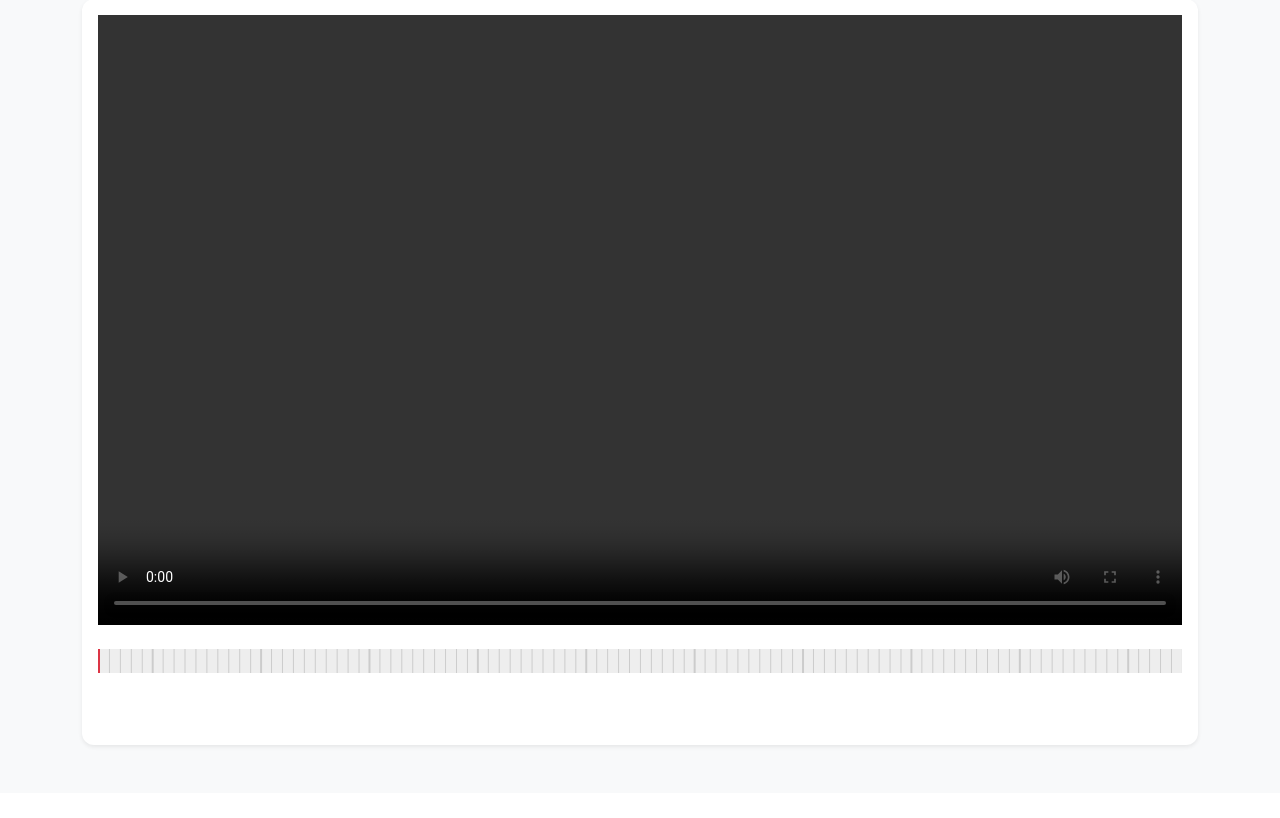
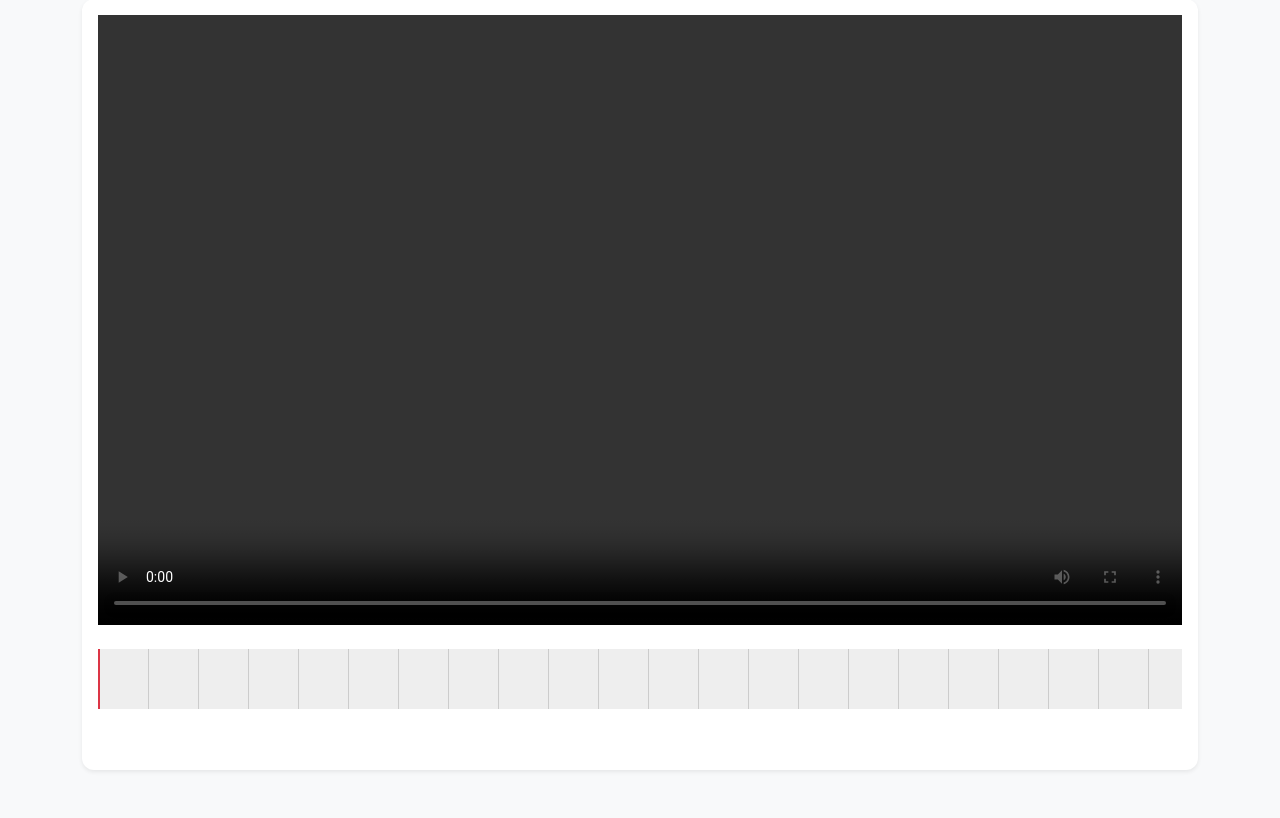
Before and after one commit to KU-AILAB/CCTV_Timeline, a Flask app: page / in a window 1280 px wide. Shown: the part 344-1162 px from the top of the page. Before the commit the page ends 1092 px from the top, so only its background shows below. Run offline with Flask 3, Linux system fonts and the light colour scheme.

Commit message:
0527 15:30

```diff
--- a/app.py
+++ b/app.py
@@ -40,7 +40,7 @@ os.makedirs(FRAME_FOLDER,  exist_ok=True)
 os.makedirs(DETECT_FOLDER, exist_ok=True)
 
 # ── YOLO 모델 로드 ───────────────────────────────────────────
-model = YOLO('/home/mini/CCTV_Timeline_v2/all_yolo11x_imgsz640_orgin.pt')
+model = YOLO('/home/mini/CCTV_Timeline_v2/waterdeer.pt')
 
 # ── DB 및 로그인 ────────────────────────────────────────────
 app.config['SQLALCHEMY_DATABASE_URI'] = (
--- a/static/css/style.css
+++ b/static/css/style.css
@@ -85,50 +85,102 @@ body {
 ------------------------------
 */
 /* 배경보다 뒤에 그려지지 않도록 순서 보장 */
-/* 타임라인 래퍼 아래에 버튼 공간 확보 */
-#timelineWrapper {
-  position: relative;
-  padding-bottom: 24px;    /* 버튼 높이(24px) + 여유 */
+
+/* style.css */
+
+/* 1) 가로 스크롤 컨테이너 */
+.timeline-scroller {
+  overflow-x: auto;     /* 가로 스크롤 */
+  width: 100%;          /* 컨테이너 너비 */
 }
 
-/* 버튼 위치 컨테이너(.position-relative) 기준으로 absolute 배치 */
-.clip-btn {
+/* 2) 타임라인 래퍼 */
+.timeline-wrapper {
+  position: relative;
+  height: 60px;         /* 선·점 표시 높이 */
+  width: auto;          /* JS에서 설정 */
+}
+
+/* 3) 배경 격자 */
+.timeline-bg {
   position: absolute;
-  top: 0;                             /* 컨테이너 상단 */
-  transform: translateX(-50%);
-  width: 10px; height: 10px;
-  border: none;
-  background-color: #ac0010;
-  color: #fff;
-  border-radius: 50%;
-  line-height: 24px;
-  text-align: center;
-  cursor: pointer;
+  top: 0; left: 0;
+  width: 100%;          /* 부모 너비(=전체 타임라인 길이) */
+  height: 100%;
+  background-color: #eee;
+  background-image:
+    repeating-linear-gradient(
+      to right,
+      #ccc 0, #ccc 1px,
+      transparent 1px, transparent 50px
+    );
+  background-size: 50px 100%; /* 10초당 50px */
+  z-index: 0;
+}
+
+/* 4) 점·라인 표시 */
+.timeline-dots {
+  position: absolute;
+  top: 0; left: 0;
+  width: 100%;          /* JS에서 설정한 너비 상속 */
+  height: 100%;
+  pointer-events: none;
+  z-index: 1;
+}
+
+/* 5) 진행 바 */
+.timeline-progress {
+  position: absolute;
+  top: 0; left: 0;
+  width: 2px;
+  height: 100%;
+  background: #dc3545;
+  z-index: 2;
+}
+
+/* 6) 클립 버튼 컨트롤 */
+.timeline-controls {
+  position: relative;
+  height: 40px;         /* 버튼 표시 높이 */
+  width: auto;          /* JS에서 설정 (타임라인과 동일) */
+  margin-top: 5px;      /* 타임라인과 간격 */
   z-index: 3;
 }
 
-
-/* 구간 연결 실선 */
+/* 7) 요소 크기 조정 */
 .segment-line {
   position: absolute;
   top: 50%;
   transform: translateY(-50%);
-  height: 2px;                /* 선 두께 */
-  background-color: #4caf50;   /* 선 색상 */
-  z-index: 1;
+  height: 6px;          /* 선 두께 확대 */
+  background-color: #4caf50;
 }
 
-/* 시작·끝 점(dot) */
 .segment-dot {
   position: absolute;
-  width: 12px; height: 12px;
+  top: 50%;
+  transform: translate(-50%, -50%);
+  width: 16px;          /* 점 크기 확대 */
+  height: 16px;
   border: 2px solid #4caf50;
   border-radius: 50%;
   background: #fff;
+}
+
+.clip-btn {
+  position: absolute;
   top: 50%;
   transform: translate(-50%, -50%);
-  z-index: 2;
+  width: 16px;          /* 버튼 크기 확대 */
+  height: 16px;
+  background-color: #ac0010;
+  border: none;
+  border-radius: 50%;
+  cursor: pointer;
 }
+
+
+
 
 
 /* ------------------------------
--- a/static/js/app.js
+++ b/static/js/app.js
@@ -8,7 +8,7 @@ function hms2sec(hms) {
   return h * 3600 + m * 60 + s;
 }
 
-/** .sec/.avi → .mp4 매핑 (수정: fn이 undefined/null일 때 빈 문자열 반환) */
+/** .sec/.avi → .mp4 매핑 */
 function getPlayableFilename(fn) {
   if (!fn) return '';
   const ext = fn.split('.').pop().toLowerCase();
@@ -39,6 +39,7 @@ window.addEventListener('DOMContentLoaded', () => {
   }
 
   loadServerVideos();
+
   // 재생 위치 표시
   if (videoPlayer) {
     videoPlayer.addEventListener('timeupdate', () => {
@@ -76,16 +77,13 @@ if ('serviceWorker' in navigator) {
   }
 });
 
-// 진행 바 업데이트
+// 업로드 진행 바 업데이트
 function updateProgressBar(pct) {
   const bar = document.getElementById('uploadProgress');
-if (bar) {
-  bar.style.width = `${pct}%`;
-}
+  if (bar) bar.style.width = `${pct}%`;
 }
 
 /** 서버 영상 목록 로드 */
-// loadServerVideos 함수 수정 (tr → td 구조 복원)
 async function loadServerVideos() {
   const res    = await fetch('/api/videos', { credentials: 'same-origin' });
   const videos = await res.json();
@@ -96,20 +94,16 @@ async function loadServerVideos() {
   videos.forEach(v => {
     if (!seen.has(v.filename)) {
       seen.add(v.filename);
-
       const tr = document.createElement('tr');
-      // 수정: tr.innerHTML 대신 td 요소를 따로 생성해서 추가
       const td = document.createElement('td');
       td.className   = 'ps-3';
       td.textContent = v.filename;
       tr.appendChild(td);
-
       tr.addEventListener('click', () => selectServerVideo(v.filename));
       tbody.appendChild(tr);
     }
   });
 }
-
 
 function selectServerVideo(fn) {
   currentVideoFile = fn;
@@ -202,10 +196,6 @@ async function uploadChunks(file, sid, offset) {
   }
 }
 
-function updateProgressBar(pct) {
-  document.getElementById('uploadProgress').style.width = `${pct}%`;
-}
-
 async function extractAndDetect(fn) {
   const st = document.getElementById('startTime').value || '00:00:00';
   const res = await fetch('/extract_frames', {
@@ -222,14 +212,30 @@ async function extractAndDetect(fn) {
   player.addEventListener('loadedmetadata', () => {
     player.currentTime = hms2sec(st);
     buildTimelineWithDots(data.detected_times, player.duration);
+
+    // 추가: 탐지 결과 섹션 표시 및 링크 설정
+    const detSec = document.getElementById('detectionSection');
+    detSec.classList.remove('d-none');
+    document.getElementById('csvDownloadBtn').href  = data.csv;
+    document.getElementById('jsonDownloadBtn').href = data.json;
   }, { once: true });
 }
 
+function buildTimelineWithDots(detectedTimes, duration) {
+  const cellWidth  = 50;
+  const totalCells = Math.ceil(duration / 10);
+  const totalWidth = totalCells * cellWidth;
+  const scroller   = document.getElementById('timelineScroller');
+  const wrapper    = document.getElementById('timelineWrapper');
+  const dotsWr     = document.getElementById('dotsWrapper');
+  const controls   = document.getElementById('timelineControls');
 
-function buildTimelineWithDots(detectedTimes, duration) {
-  const dotsWr   = document.getElementById('dotsWrapper');
-  const controls = document.getElementById('timelineControls');
-  dotsWr.innerHTML = '';
+  scroller.scrollLeft = 0;
+  wrapper.style.width  = `${totalWidth}px`;
+  dotsWr.style.width   = `${totalWidth}px`;
+  controls.style.width = `${totalWidth}px`;
+
+  dotsWr.innerHTML   = '';
   controls.innerHTML = '';
   if (!duration || detectedTimes.length === 0) return;
 
@@ -246,42 +252,38 @@ function buildTimelineWithDots(detectedTimes, duration) {
   ranges.push([start, prev]);
 
   ranges.forEach(([s, e]) => {
-    const leftPct   = ( s    / duration) * 100;
-    const rightPct  = ((e+1)/ duration) * 100;
-    const widthPct  = rightPct - leftPct;
-    const centerPct = leftPct + widthPct/2;
+    const leftPx  = (s / 10) * cellWidth;
+    const widthPx = ((e + 1 - s) / 10) * cellWidth;
+    const centerX = leftPx + widthPx / 2;
 
-    // 선
     const line = document.createElement('div');
     line.className   = 'segment-line';
-    line.style.left  = `${leftPct}%`;
-    line.style.width = `${widthPct}%`;
+    line.style.left  = `${leftPx}px`;
+    line.style.width = `${widthPx}px`;
     dotsWr.appendChild(line);
 
-    // 시작·끝 dot
-    [leftPct, rightPct].forEach(pct => {
+    [leftPx, leftPx + widthPx].forEach(x => {
       const dot = document.createElement('div');
-      dot.className   = 'segment-dot';
-      dot.style.left  = `${pct}%`;
+      dot.className  = 'segment-dot';
+      dot.style.left = `${x}px`;
       dotsWr.appendChild(dot);
     });
 
-    // 버튼: controls에 추가
     const btn = document.createElement('button');
     btn.className  = 'clip-btn';
-    btn.style.left = `${centerPct}%`;
+    btn.style.left = `${centerX}px`;
     btn.addEventListener('click', () => {
       const url = `/download_clip?video_file=${encodeURIComponent(currentVideoFile)
-        }&start=${s.toFixed(2)}&end=${(e+1).toFixed(2)}`;
+        }&start=${s.toFixed(2)}&end=${(e + 1).toFixed(2)}`;
       const a = document.createElement('a');
       a.href = url; a.download = '';
-      document.body.appendChild(a); a.click();
+      document.body.appendChild(a);
+      a.click();
       document.body.removeChild(a);
     });
     controls.appendChild(btn);
   });
 }
-
 
 /** 초 → HH:MM:SS 포맷 */
 function secondsToHMS(sec) {
--- a/templates/index.html
+++ b/templates/index.html
@@ -3,10 +3,8 @@
 <head>
   <meta charset="UTF-8">
   <title>KKU AI TIMELINE</title>
-  <link href="https://cdn.jsdelivr.net/npm/bootstrap@5.3.0/dist/css/bootstrap.min.css"
-        rel="stylesheet">
-  <link href="https://cdn.jsdelivr.net/npm/bootstrap-icons@1.10.5/font/bootstrap-icons.css"
-        rel="stylesheet">
+  <link href="https://cdn.jsdelivr.net/npm/bootstrap@5.3.0/dist/css/bootstrap.min.css" rel="stylesheet">
+  <link href="https://cdn.jsdelivr.net/npm/bootstrap-icons@1.10.5/font/bootstrap-icons.css" rel="stylesheet">
   <link rel="stylesheet" href="{{ url_for('static', filename='css/style.css') }}">
 </head>
 <body class="bg-light">
@@ -100,38 +98,21 @@
             </div>
 
 
-            <!-- ① 타임라인 -->
-            <div id="timelineWrapper"
-            class="position-relative mb-2"
-            style="height:20px;">
-            <div id="timelines" class="position-absolute top-0 start-0 w-100 h-100"
-              style="background-color:#eee;
-                    background-image:
-                      repeating-linear-gradient(
-                        to right,
-                        #ccc 0, #ccc 1px,
-                        transparent 1px, transparent calc(100%/10)
-                      );
-                    background-size: calc(100%/10) 100%;
-                    z-index:0;">
-            </div>
-            <div id="dotsWrapper" class="position-absolute top-0 start-0 w-100 h-100"
-              style="pointer-events:none; z-index:1;">
-            <!-- JS가 선·dot만 여기에 추가 -->
-            </div>
-            <div id="timelineProgress" class="position-absolute top-0 start-0"
-              style="width:2px; height:100%; background:#dc3545; z-index:2;">
-            </div>
-            </div>
+    <!-- index.html -->
+<!-- 기존 타임라인·컨트롤 영역을 아래로 교체 -->
+<div id="timelineScroller" class="timeline-scroller">
 
-            <!-- ② 버튼 컨트롤용 wrapper: 타임라인 바로 아래에 배치 -->
-            <div id="timelineControls"
-            class="position-relative mb-4"
-            style="height:24px;">
-            <!-- JS가 이곳에 버튼만 추가 -->
-            </div>
+  <!-- ① 타임라인 -->
+  <div id="timelineWrapper" class="timeline-wrapper">
+    <div id="timelines" class="timeline-bg"></div>
+    <div id="dotsWrapper" class="timeline-dots"></div>
+    <div id="timelineProgress" class="timeline-progress"></div>
+  </div>
 
+  <!-- ② 클립 다운로드 버튼 영역 -->
+  <div id="timelineControls" class="timeline-controls"></div>
 
+</div>
 
 
             <!-- 탐지 결과 (CSV/JSON) -->
```
Lines whose indentation alone changed are shown as unchanged.
